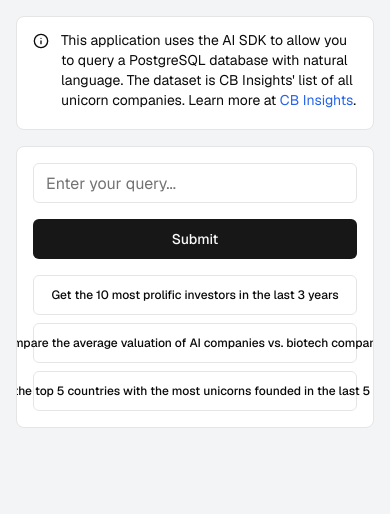
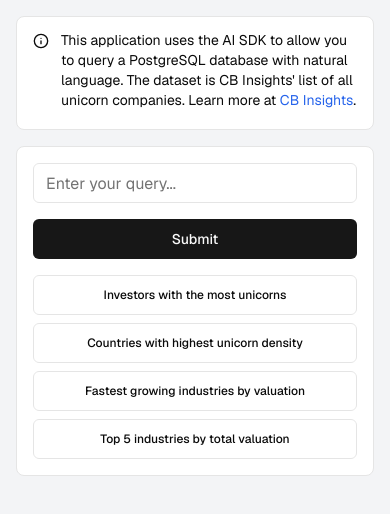
Before and after one commit to JG21243/vercel-postgres, a Next.js app: page / in a window 390 px wide. Shown: the top 514 px of the page. Built offline with nearby package versions, Linux system fonts and the light colour scheme.

Commit message:
update mobile questions

```diff
--- a/app/page.tsx
+++ b/app/page.tsx
@@ -31,6 +31,10 @@ export default function Component() {
     "Find the top 5 countries with the most unicorns founded in the last 5 years",
     "Get the investors who have invested in both fintech and healthcare unicorns",
     "Show the growth rate (grouped by year) of valuations in the AI sector over the past decade",
+    "Investors with the most unicorns",
+    "Countries with highest unicorn density",
+    "Fastest growing industries by valuation",
+    "Top 5 industries by total valuation",
     // "Get the most valuable company Sequoia invested in",
     // "Get the most valuable company in the world",
     // "List all unicorns in the fintech industry",
@@ -170,7 +174,7 @@ export default function Component() {
                         type="button"
                         variant="outline"
                         onClick={() => handleSuggestionClick(suggestion)}
-                        className={`w-full sm:w-auto text-xs sm:text-base ${index > 2 ? "hidden sm:block" : ""}`}
+                        className={`w-full sm:w-auto text-xs sm:text-base ${index < 5 ? "hidden sm:block" : "block sm:hidden"}`}
                       >
                         {suggestion}
                       </Button>
```
